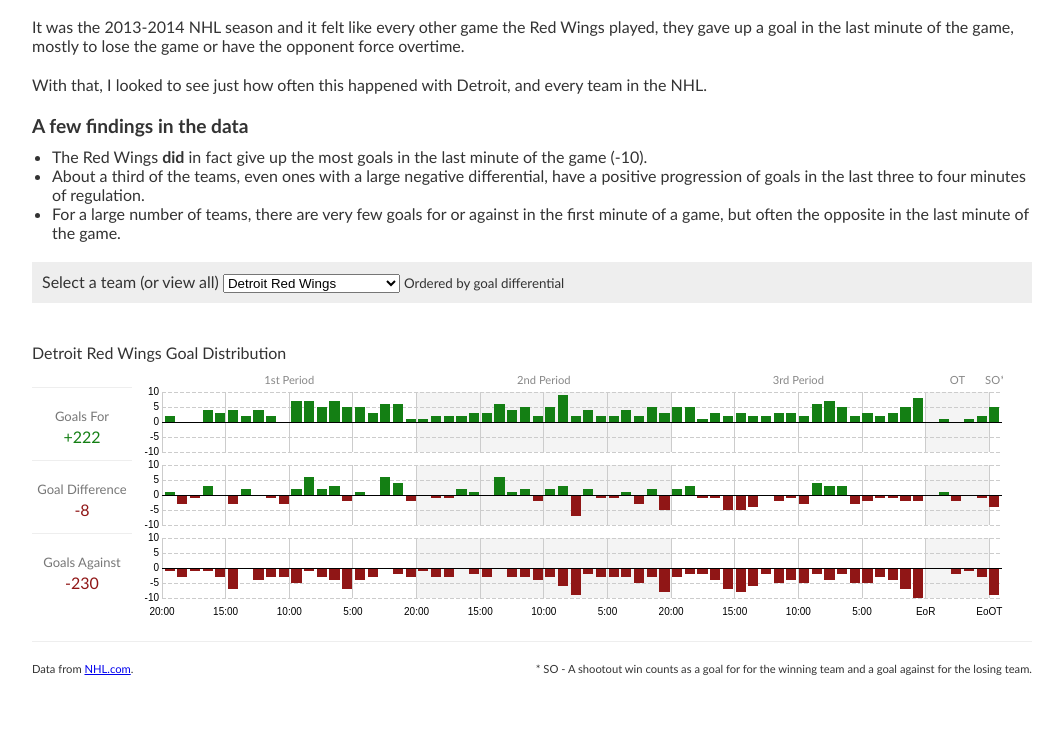
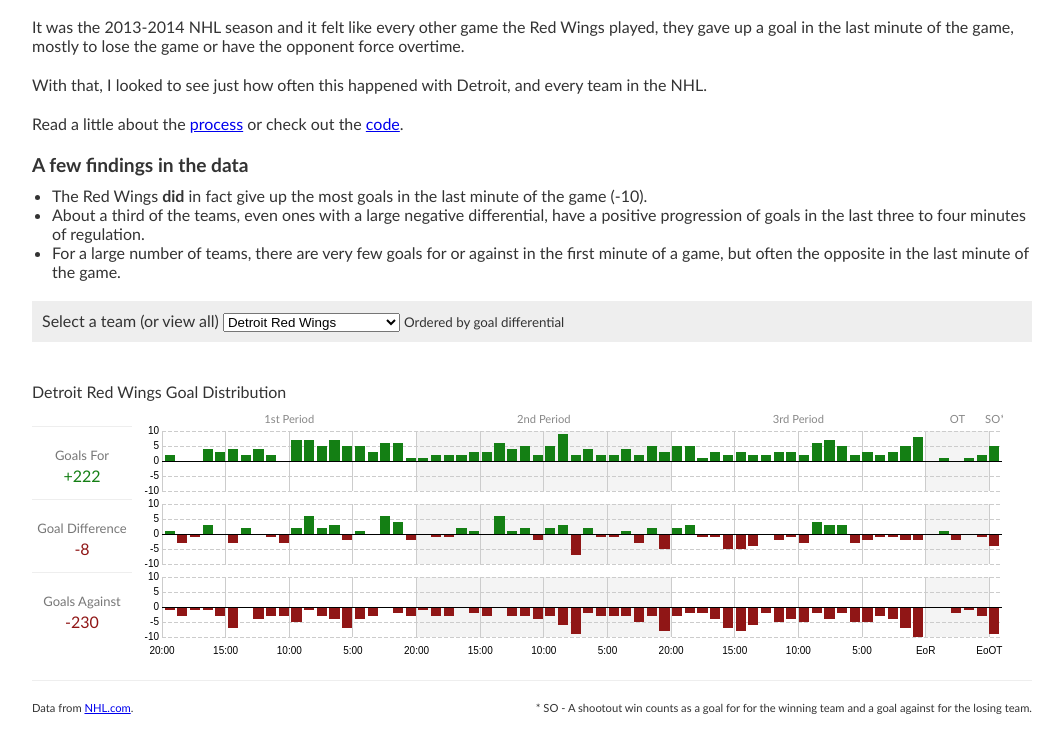
Before and after one commit to jdoppke/NHL-Goal-Distribution, a plain HTML site: page index.html in a window 1280 px wide. Shown: the part 52-804 px from the top of the page, without its empty margins (108-1171 px from the left). Drawn offline with Linux system fonts and the light colour scheme.

Commit message:
Added reference to post

```diff
--- a/index.html
+++ b/index.html
@@ -11,6 +11,7 @@
     <h1>NHL Goal Distribution per minute by team</h1>
     <p>It was the 2013-2014 NHL season and it felt like every other game the Red Wings played, they gave up a goal in the last minute of the game, mostly to lose the game or have the opponent force overtime.</p>
     <p>With that, I looked to see just how often this happened with Detroit, and every team in the NHL.</p>
+    <p>Read a little about the <a href="http://www.jeffdoppke.com/nhl-goal-distribution-visualization-with-d3js/" title="Process">process</a> or check out the <a href="https://github.com/jdoppke/NHL-Goal-Distribution" title="code">code</a>.</p>
     <h2>A few findings in the data</h2>
     <ul>
       <li>The Red Wings <b>did</b> in fact give up the most goals in the last minute of the game (-10).</li>
```
